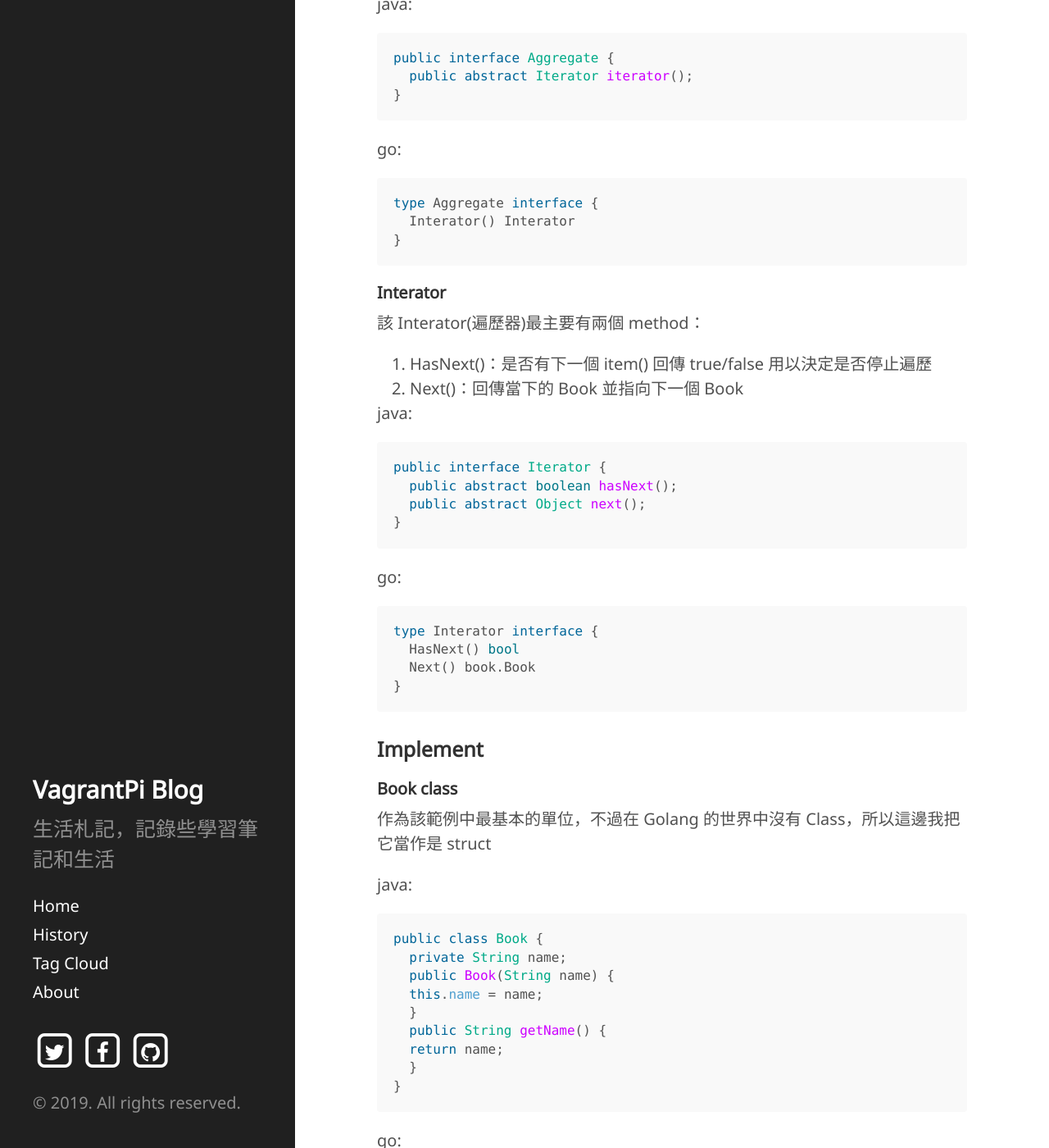
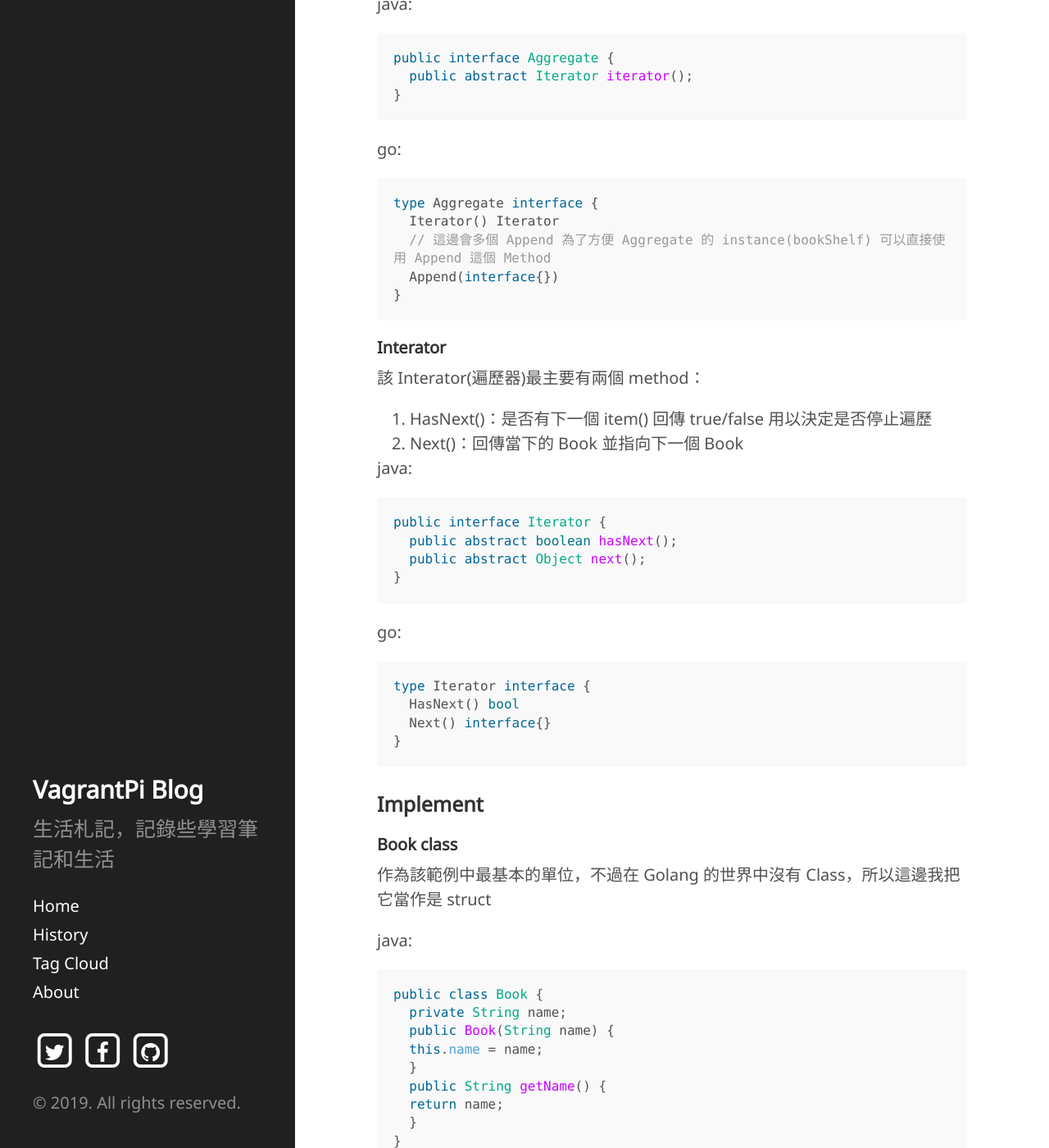
Before and after one commit to VagrantPi/VagrantPi.github.io, a Jekyll site: the page built from _posts/2019-01-01-design-pattern-iterator.md, in a window 1280 px wide and 1400 px high, scrolled down 2427 px. Shown: the whole window at 82% size. Built offline with Jekyll 4.4.1, drawn with Linux system fonts in a browser that asks for light colours; nearby versions of some CDN libraries; some web fonts are replaced; comment, search, counter and statistics services are not loaded; some of the changed text lies outside the part shown.

Commit message:
fix demo code

````diff
--- a/_posts/2019-01-01-design-pattern-iterator.md
+++ b/_posts/2019-01-01-design-pattern-iterator.md
@@ -67,7 +67,9 @@ go:
 
 ```go
 type Aggregate interface {
-  Interator() Interator
+  Iterator() Iterator
+  // 這邊會多個 Append 為了方便 Aggregate 的 instance(bookShelf) 可以直接使用 Append 這個 Method
+  Append(interface{})
 }
 ```
 
@@ -91,9 +93,9 @@ public interface Iterator {
 go:
 
 ```go
-type Interator interface {
+type Iterator interface {
   HasNext() bool
-  Next() book.Book
+  Next() interface{}
 }
 ```
 
@@ -196,27 +198,28 @@ func (b *BookShelf) GetBookAt(index int) book.Book {
   return b.books[index]
 }
 
-func (b *BookShelf) AppendBook(abook book.Book) {
+func (b *BookShelf) Append(abook interface{}) {
   if b.GetLen() >= len(b.books) {
-  newBooks := make([]book.Book, b.last*2)
-  for index, item := range b.books {
-  newBooks[index] = item
+    newBooks := make([]book.Book, b.last*2)
+    for index, item := range b.books {
+      newBooks[index] = item
+    }
+    b.books = newBooks
   }
-  b.books = newBooks
-  }
-  b.books[b.last] = abook
+  b.books[b.last] = abook.(book.Book)
   b.last++
-
 }
 
 func (b *BookShelf) GetLen() int {
   return b.last
 }
 
-func (b *BookShelf) Interator() BookShelfIterator {
+func (b *BookShelf) Iterator() Iterator {
   i := &BookShelfIterator{}
-  return i.BookShelfIterator(b)
+  i.BookShelfIterator(b)
+  return i
 }
+
 ```
 
 #### BookShelfIterator
@@ -253,11 +256,9 @@ go:
 ```go
 package model
 
-import "design_pattern/1.iterator/book"
-
-type Interator interface {
+type Iterator interface {
   HasNext() bool
-  Next() book.Book
+  Next() interface{}
 }
 
 type BookShelfIterator struct {
@@ -273,7 +274,7 @@ func (b *BookShelfIterator) BookShelfIterator(bookShelf *BookShelf) BookShelfIte
 
 func (b *BookShelfIterator) HasNext() bool {
   if b.index < b.bookShelf.GetLen() {
-  return true
+    return true
   }
   return false
 }
@@ -319,24 +320,26 @@ import (
 )
 
 func main() {
-  bookShelf := &model.BookShelf{}
-  bookShelf.BookShelf(4)
+  var bookShelf model.Aggregate
+  b := &model.BookShelf{}
+  b.BookShelf(3)
+  bookShelf = b
   aBook := &book.Book{}
   aBook.SetName("Around the World in 80 Days")
-  bookShelf.AppendBook(*aBook)
+  bookShelf.Append(*aBook)
   bBook := &book.Book{}
   bBook.SetName("Bible")
-  bookShelf.AppendBook(*bBook)
+  bookShelf.Append(*bBook)
   cBook := &book.Book{}
   cBook.SetName("Cinderella")
-  bookShelf.AppendBook(*cBook)
+  bookShelf.Append(*cBook)
   dBook := &book.Book{}
   dBook.SetName("Daddy-Long-Legs")
-  bookShelf.AppendBook(*dBook)
-  it := bookShelf.Interator()
+  bookShelf.Append(*dBook)
+  it := bookShelf.Iterator()
   for it.HasNext() {
-  book := it.Next().(book.Book)
-  fmt.Println(book.GetName())
+    book := it.Next().(book.Book)
+    fmt.Println(book.GetName())
   }
 }
 ```
@@ -377,11 +380,11 @@ func (b *BookShelf) GetBookAt(index int) book.Book {
   return aBook
 }
 
-func (b *BookShelf) AppendBook(abook book.Book) {
+func (b *BookShelf) Append(abook interface{}) {
   if len(b.books) == 0 {
-  b.books = abook.GetName()
+    b.books = abook.(book.Book).GetName()
   } else {
-  b.books = b.books + "," + abook.GetName()
+    b.books = b.books + "," + abook.(book.Book).GetName()
   }
 }
 
@@ -390,9 +393,10 @@ func (b *BookShelf) GetLen() int {
   return len(s)
 }
 
-func (b *BookShelf) Interator() BookShelfIterator {
+func (b *BookShelf) Iterator() Iterator {
   i := &BookShelfIterator{}
-  return i.BookShelfIterator(b)
+  i.BookShelfIterator(b)
+  return i
 }
 ```
 
````
